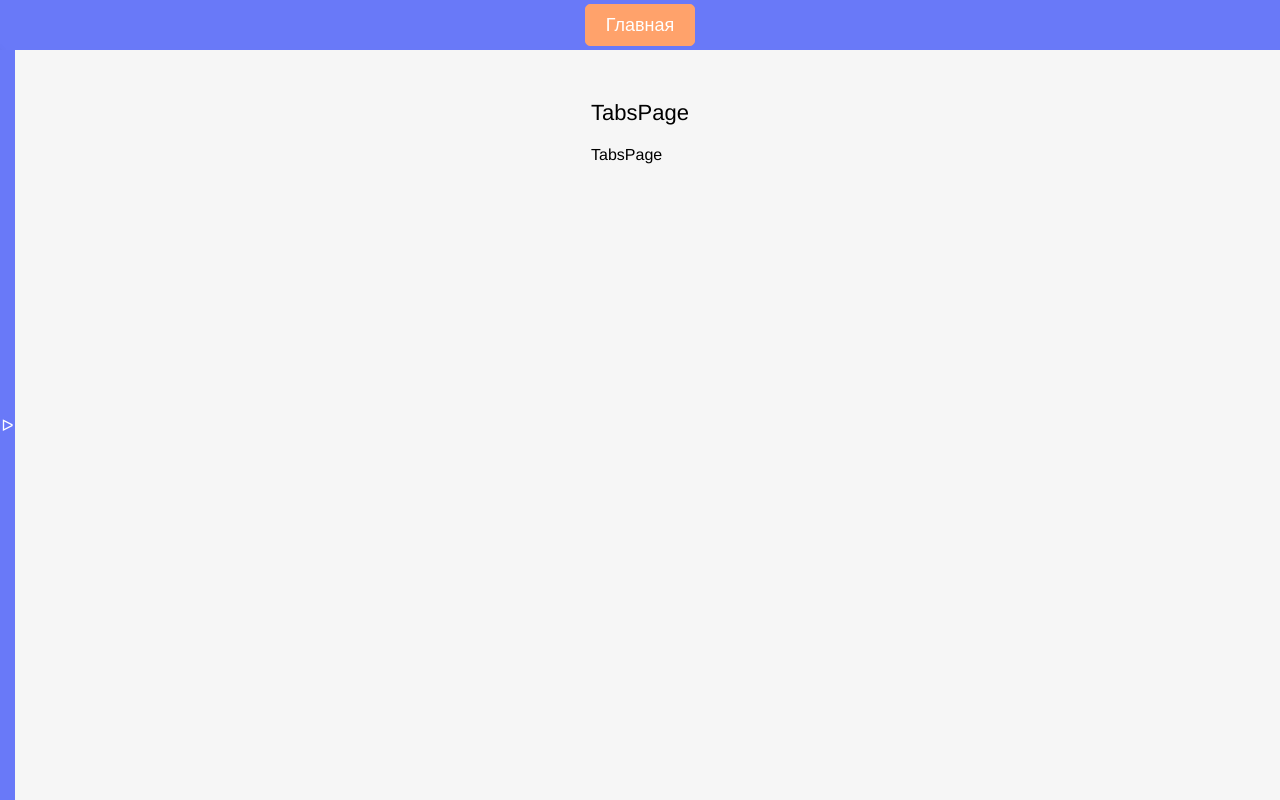
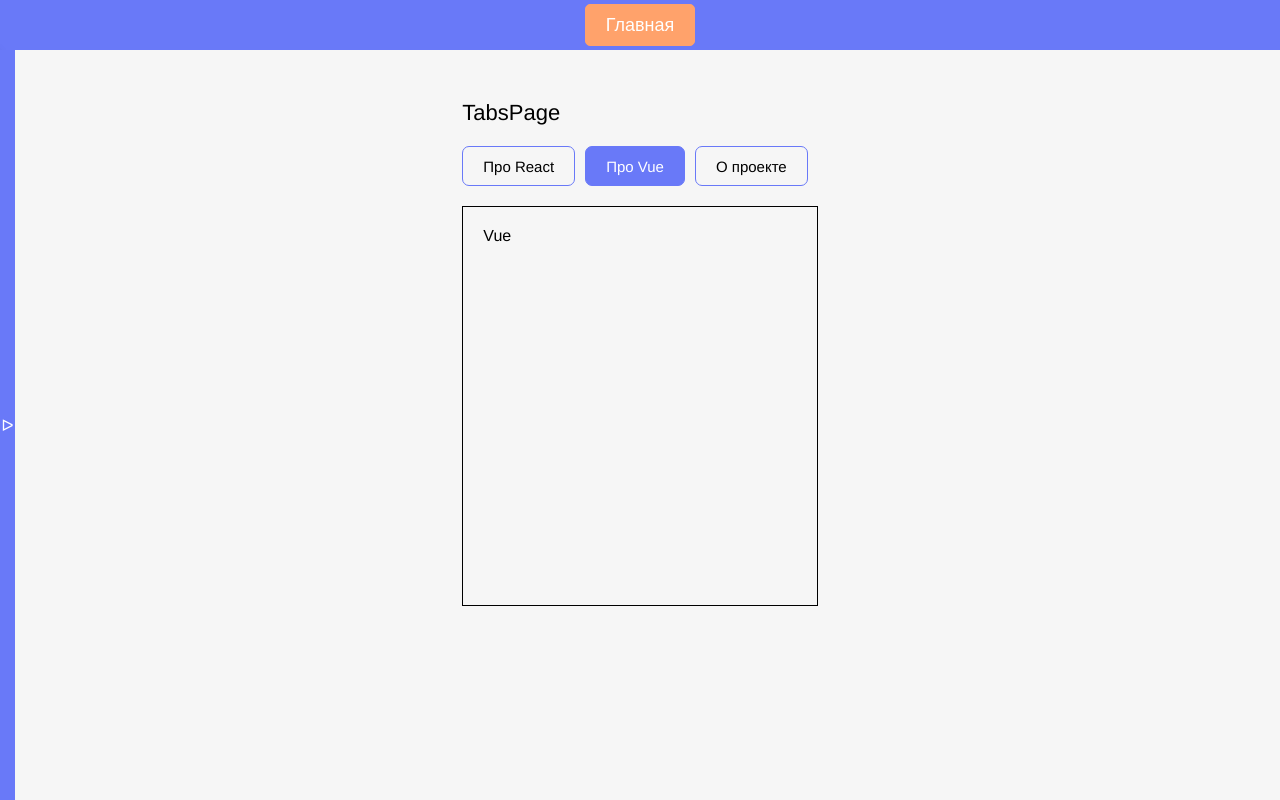
Before and after one commit to Crash2022/Vue-Design, a Vue app: page /tabs in a window 1280 px wide. Built offline with nearby package versions, Linux system fonts and the light colour scheme.

Commit message:
add: TabsPage flow

```diff
--- a/src/pages/TabsPage.vue
+++ b/src/pages/TabsPage.vue
@@ -1,12 +1,32 @@
 <template>
     <div class="heading_2">TabsPage</div>
     <div>
-        TabsPage
+        <custom-tab :names="tabsArray"
+                    :selectedTab="selectedTab"
+                    @changeTab="changeTabHandler"
+        >
+            <div v-if="selectedTab === 'React'">React</div>
+            <div v-if="selectedTab === 'Vue'">Vue</div>
+            <div v-if="selectedTab === 'About'">Custom UI-Kit</div>
+        </custom-tab>
     </div>
 </template>
 
 <script setup>
+import CustomTab from "@/shared/ui/CustomUI/CustomTab.vue"
+import {ref} from 'vue'
 
+const selectedTab = ref('Vue')
+
+const tabsArray = [
+    {name: 'React', label: 'Про React'},
+    {name: 'Vue', label: 'Про Vue'},
+    {name: 'About', label: 'О проекте'},
+]
+
+const changeTabHandler = (tabName) => {
+    selectedTab.value = tabName
+}
 </script>
 
 <style lang="scss" scoped>
--- a/src/shared/ui/CustomUI/CustomTab.vue
+++ b/src/shared/ui/CustomUI/CustomTab.vue
@@ -1,13 +1,75 @@
 <template>
-    <div>
-
+    <div class="tab-nav">
+    <span v-for="tab in names"
+          :key="tab.name"
+          :class="['tab-nav__item', {'selected': tab.name === selectedTab}]"
+          @click="clickOnTab(tab.name)"
+    >
+        {{tab.label}}
+    </span>
+    </div>
+    <div class="tab-content">
+        <slot/>
     </div>
 </template>
 
 <script setup>
+const props = defineProps({
+    names: {
+        type: Array,
+        required: true
+    },
+    selectedTab: {
+        type: String,
+        required: false
+    }
+})
 
+const emit = defineEmits(['changeTab'])
+
+const clickOnTab = (tabName) => {
+    emit('changeTab', tabName)
+}
 </script>
 
 <style lang="scss" scoped>
+.tab {
+    &-nav {
+        display: flex;
+        align-items: center;
+        margin-bottom: 20px;
 
+        &__item {
+            height: 40px;
+            display: flex;
+            align-items: center;
+            justify-content: center;
+            margin-right: 10px;
+            border-radius: 7px;
+            cursor: pointer;
+            border: 1px solid var(--primary);
+            padding: 0 20px;
+            font-size: 15px;
+
+            &:hover {
+                background: var(--primary-hover);
+                color: #fff;
+                transition: 0.2s;
+            }
+
+            &.selected {
+                background: var(--primary);
+                color: #fff;
+            }
+        }
+    }
+
+    &-content {
+        padding: 20px;
+        border: 1px solid black;
+        height: 50vh;
+        //border-radius: 7px;
+        //background: #fff;
+    }
+}
 </style>
```
